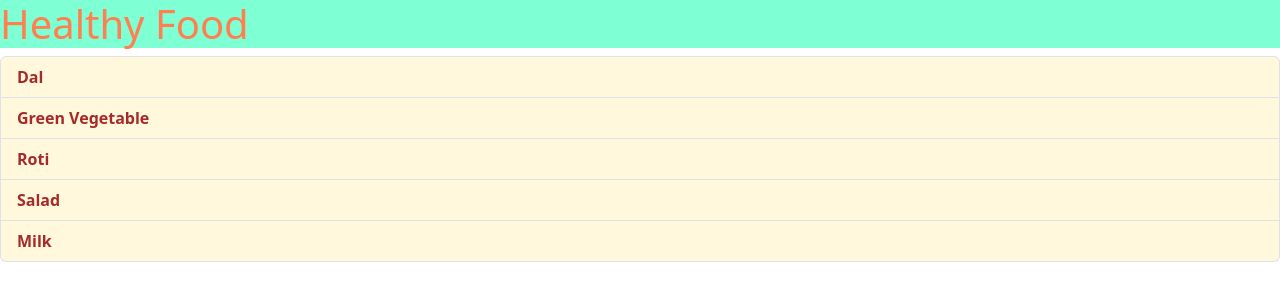
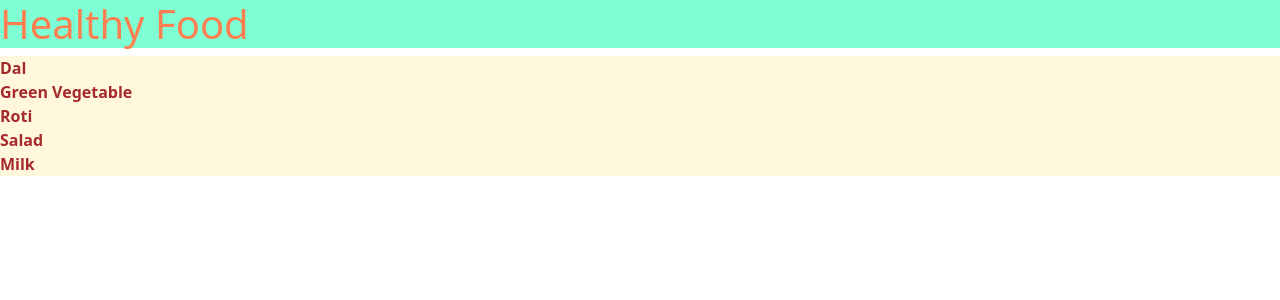
Before and after one commit to jayanthanna/React_Learnings, a React (Vite) app in the folder 18.Fragments/: page / in a window 1280 px wide. Shown: the top 300 px of the page. Built offline with nearby package versions, Linux system fonts and the light colour scheme.

Commit message:
Using css modules

```diff
--- a/18.Fragments/src/App.css
+++ b/18.Fragments/src/App.css
@@ -1,13 +1,13 @@
-.kg-item {
+/* .kg-item {
   background-color: cornsilk;
-}
+} */
 
 .kg-heading {
   color: coral;
   background-color: aquamarine;
 }
 
-span {
+/* span {
   font-weight: bold;
   color: brown;
-}
+} */
--- a/18.Fragments/src/components/Item.jsx
+++ b/18.Fragments/src/components/Item.jsx
@@ -1,8 +1,15 @@
+import styles from "./Item.module.css";
+
 // const Item = (props) => {
 const Item = ({ foodItem }) => {
   // let { foodItem } = props;
+  // return (
+  //   <li className="list-group-item kg-item">
+  //     <span>{foodItem}</span>
+  //   </li>
+  // );
   return (
-    <li className="list-group-item kg-item">
+    <li className={`${styles["kg-item"]}`}>
       <span>{foodItem}</span>
     </li>
   );
--- /dev/null
+++ b/18.Fragments/src/components/Item.module.css
@@ -0,0 +1,8 @@
+.kg-item {
+  background-color: cornsilk;
+}
+
+span {
+  font-weight: bold;
+  color: brown;
+}
```
